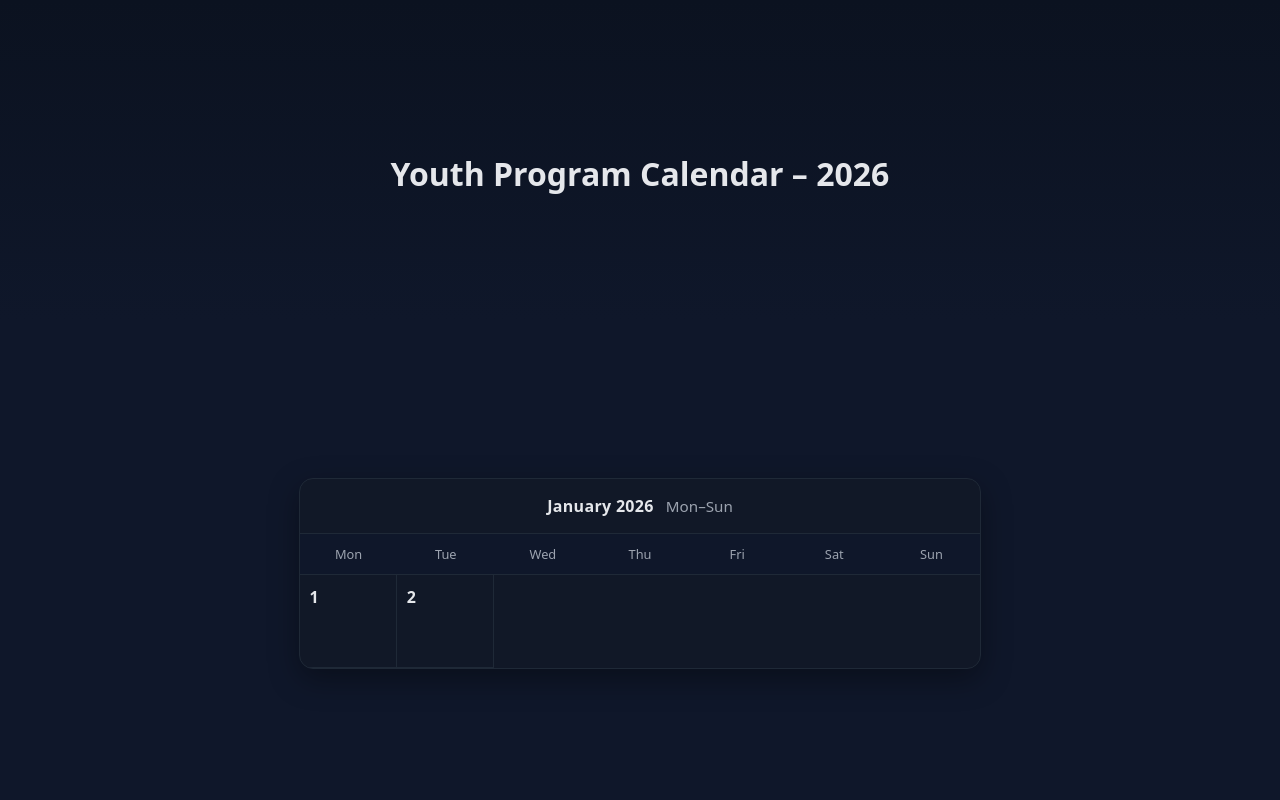
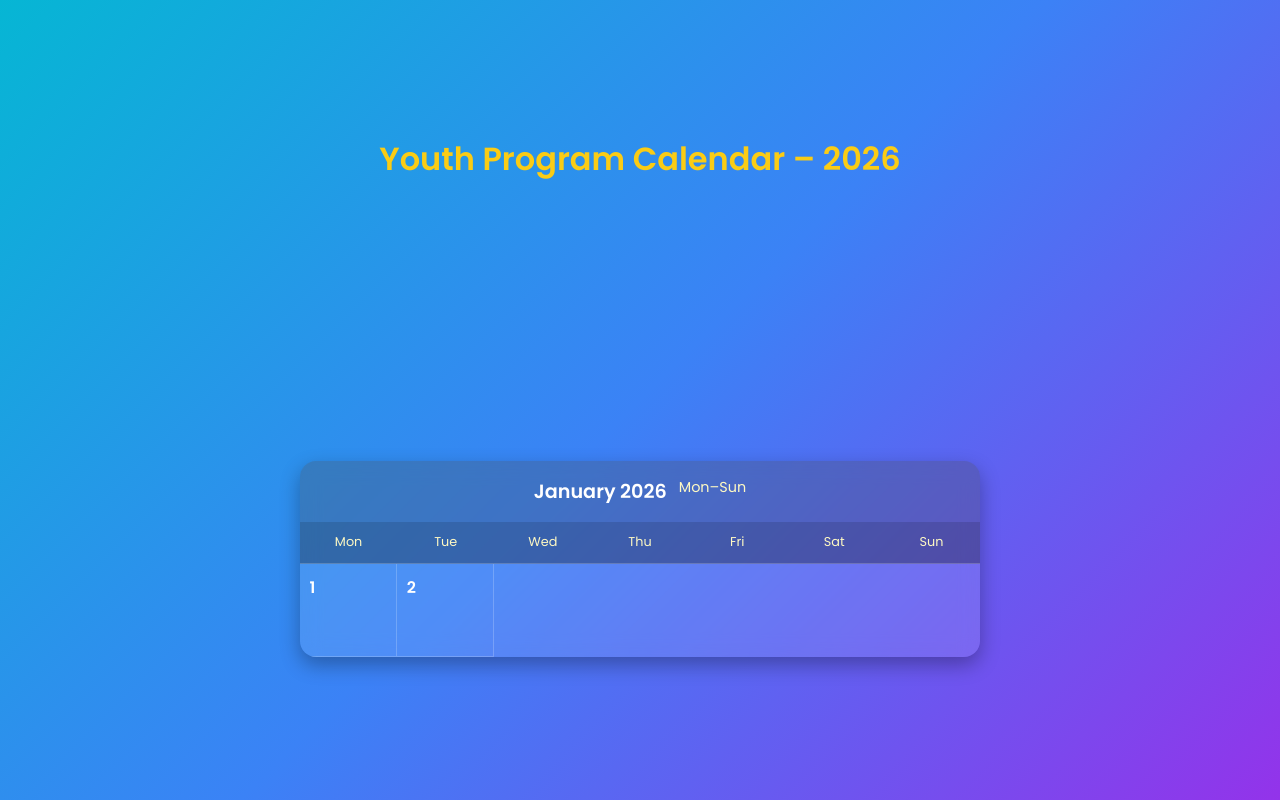
Before and after one commit to BartyWaine/myanmar-calendar-2026, a plain HTML site: page index.html in a window 1280 px wide. Drawn offline with Linux system fonts and the light colour scheme.

Commit message:
Refactor CSS variables and styles for calendar

```diff
--- a/style.css
+++ b/style.css
@@ -1,48 +1,55 @@
+@import url('https://fonts.googleapis.com/css2?family=Poppins:wght@400;600&display=swap');
+
 :root {
-  --bg: #0f172a;
-  --panel: #111827;
-  --text: #e5e7eb;
-  --muted: #9ca3af;
-  --accent: #3b82f6;
-  --grid: #1f2937;
+  --bg: linear-gradient(135deg, #06b6d4, #3b82f6, #9333ea);
+  --accent: #facc15;
+  --text: #fff;
+  --panel: rgba(255,255,255,0.1);
 }
 
 body {
   margin: 0;
-  font-family: system-ui, -apple-system, Segoe UI, Roboto, Ubuntu, sans-serif;
-  background: linear-gradient(180deg, #0b1220, #0f172a 40%, #0f172a);
+  font-family: 'Poppins', sans-serif;
+  background: var(--bg);
   color: var(--text);
   display: grid;
   place-items: center;
   min-height: 100vh;
 }
 
+h1 {
+  margin: 1rem;
+  font-size: 2rem;
+  text-align: center;
+  color: var(--accent);
+}
+
 .calendar {
   width: min(680px, 92vw);
   background: var(--panel);
-  border: 1px solid #1f2937;
-  border-radius: 14px;
+  border-radius: 16px;
+  margin: 1.5rem auto;
   overflow: hidden;
-  box-shadow: 0 10px 30px rgba(0,0,0,.35);
+  backdrop-filter: blur(10px);
+  box-shadow: 0 8px 20px rgba(0,0,0,.3);
 }
 
 .cal-header {
   display: flex;
-  align-items: center;
   justify-content: center;
   gap: .75rem;
-  padding: 1rem 1.25rem;
-  border-bottom: 1px solid var(--grid);
+  padding: 1rem;
+  background: rgba(0,0,0,.2);
 }
 
 .cal-title {
   font-weight: 600;
-  letter-spacing: .02em;
+  font-size: 1.2rem;
 }
 
 .cal-subtitle {
-  color: var(--muted);
-  font-size: .95rem;
+  color: #fef9c3;
+  font-size: .9rem;
 }
 
 .cal-grid {
@@ -52,36 +59,30 @@ body {
 
 .dow, .day {
   padding: .7rem .6rem;
-  border-bottom: 1px solid var(--grid);
+  border-bottom: 1px solid rgba(255,255,255,.2);
   display: grid;
   place-items: center;
+  position: relative;
 }
 
 .dow {
   font-size: .8rem;
-  color: var(--muted);
-  background: #0f172a;
-  border-bottom: 1px solid var(--grid);
+  color: #fef9c3;
+  background: rgba(0,0,0,.3);
 }
 
 .day {
   min-height: 70px;
-  border-right: 1px solid var(--grid);
+  border-right: 1px solid rgba(255,255,255,.2);
+  transition: transform .2s ease, background .2s ease;
 }
 
-.day:nth-child(7n) {
-  border-right: none;
-}
+.day:nth-child(7n) { border-right: none; }
 
-.today {
-  outline: 2px solid var(--accent);
-  outline-offset: -2px;
-  border-radius: 8px;
-  background: #0b1220;
-}
-
-.other-month {
-  color: #6b7280;
+.day:hover {
+  transform: scale(1.05);
+  background: rgba(250, 204, 21, 0.2);
+  cursor: pointer;
 }
 
 .num {
@@ -89,3 +90,17 @@ body {
   align-self: start;
   font-weight: 600;
 }
+
+.day[data-event]:hover::after {
+  content: attr(data-event);
+  position: absolute;
+  bottom: 100%;
+  left: 50%;
+  transform: translateX(-50%);
+  background: #111;
+  color: #fff;
+  padding: .4rem .6rem;
+  border-radius: 6px;
+  font-size: .8rem;
+  white-space: nowrap;
+}
```
